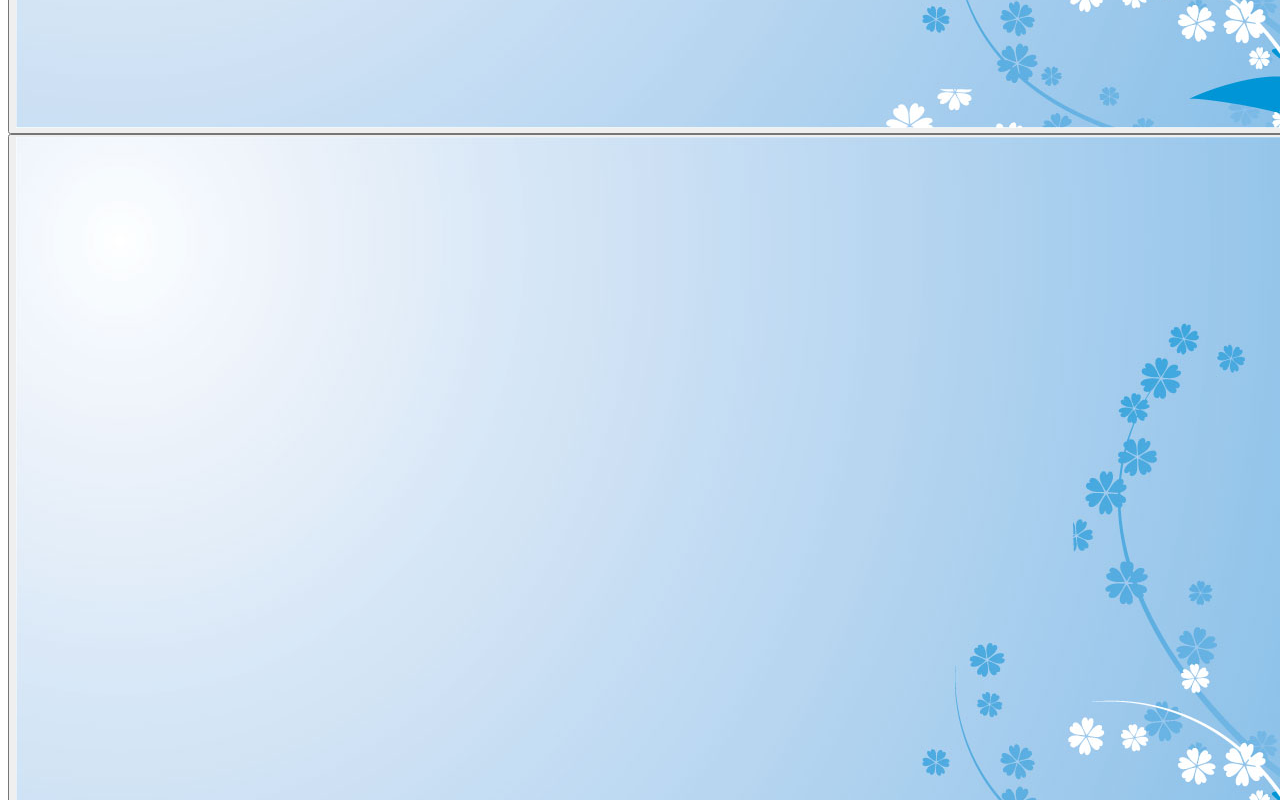
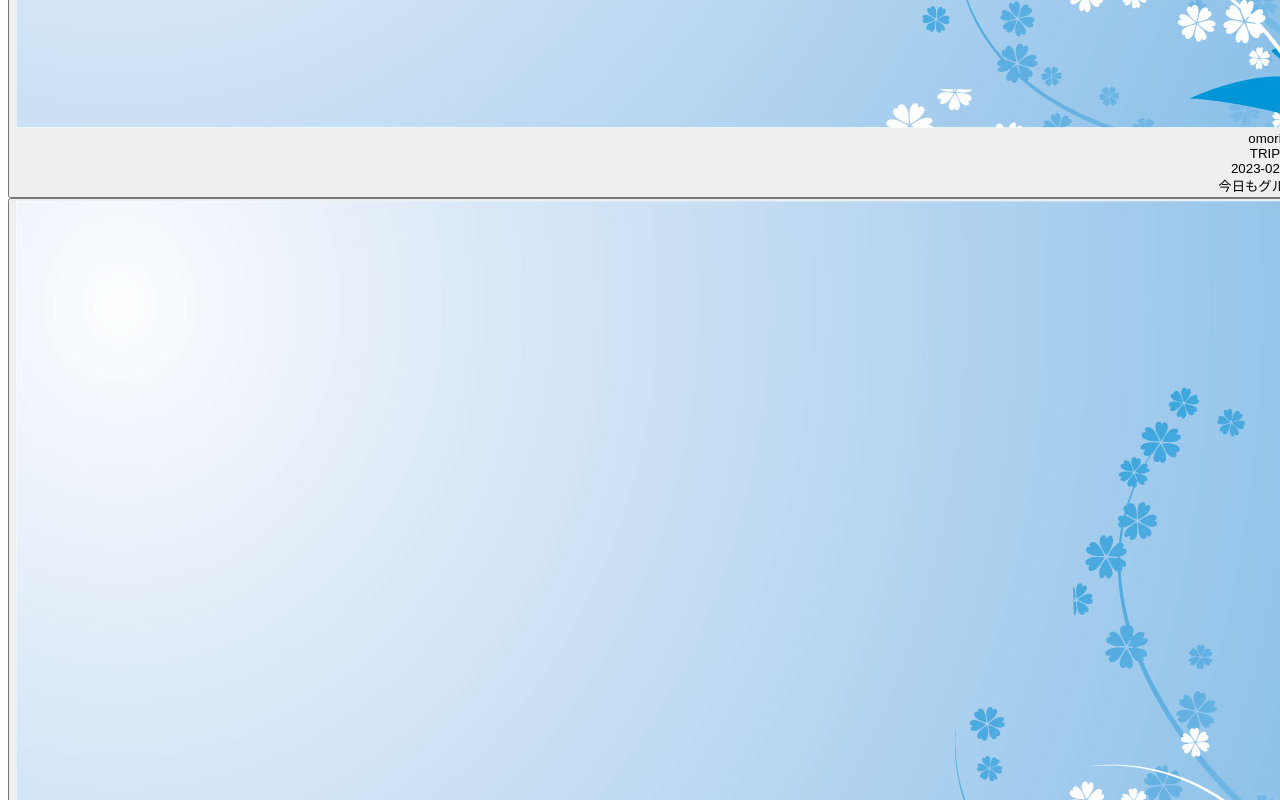
Before and after one commit to Ogasa-Kazuma/blog, a Next.js app: page / in a window 1280 px wide. Shown: the part 1500-2300 px from the top of the page. Built offline with nearby package versions, Linux system fonts and the light colour scheme.

Commit message:
記事のタイトル/カテゴリ/投稿日時などを表示

```diff
--- a/pages/api/articles.js
+++ b/pages/api/articles.js
@@ -2,8 +2,8 @@ export default function handler(req, res) {
   console.log("access detect")
   res.status(200).json({
       "articles": [
-        {"id": "id111", "post_date": '2023-02-26', "img": "img/flower.jpg"},
-        {"id": "id222", "post_date": '2023-02-25', "img": "img/flower.jpg"}
+        {"id": "id111", "title": "omori", "post_date": '2023-02-26', "img": "img/flower.jpg", "category": "TRIP", "content": "今日もグルメ！"},
+        {"id": "id222", "title": "kamata", "post_date": '2023-02-25', "img": "img/flower.jpg", "category": "GOURMET", "content": "おいしいごはんをたべてきました！"}
       ]
     }
 )
--- a/pages/posts/first-post.tsx
+++ b/pages/posts/first-post.tsx
@@ -1,4 +1,5 @@
 import React, {useState, useEffect, useRef} from 'react';
+import { useRouter } from 'next/router';
 import Button from 'next';
 import Head from 'next/head';
 import Link from 'next/link';
@@ -84,10 +85,48 @@ function ArticleImg(props){
   )
 }
 
+function ArticleInfo(props){
+  return(
+    <div className="basis-1/2">
+      <ArticleTitle article = {props.article}/>
+      <ArticleSummary article = {props.article}/>
+    </div>
+  )
+}
+
+function ArticleTitle(props){
+  return(
+    <div className = "basis-1/2">
+      <div className = "flex flex-col justify-center m-12">
+        <div className = "flex flex-row">
+          <div className = "basis-1/3 font-bold text-2xl">
+            {props.article.title}
+          </div>
+          <div className = "basis-1/3">
+            {props.article.category}
+          </div>
+          <div className = "basis-1/3">
+            {props.article.post_date}
+          </div>
+        </div>
+      </div>
+    </div>
+  )
+}
+
+function ArticleSummary(props){
+  return(
+    <div className = "basis-1/2">
+      {props.article.content}
+    </div>
+  )
+}
+
 function ArticleIcon(props){
   return(
     <button className = "flex flex-row w-8/12 bg-gray-500/50 break-all rounded-full my-8 mx-20" type = "button">
       <ArticleImg article = {props.article}/>
+      <ArticleInfo article = {props.article}/>
     </button>
   )
 }
@@ -101,11 +140,8 @@ function OneArticleIconArea(props){
   )
 }
 
-function moveToArticlePage(props){
-  return(
-    <div>
-    </div>
-  )
+function moveToArticlePage(articleId){
+  location.href = "/posts/articles/" + articleId;
 }
 function ArticleDisplayArea(props){
   // 複数の記事の一覧を表示する領域
```
Also changed, not shown: pages/posts/articles/[article_id].tsx (added, +13 -0 lines).
